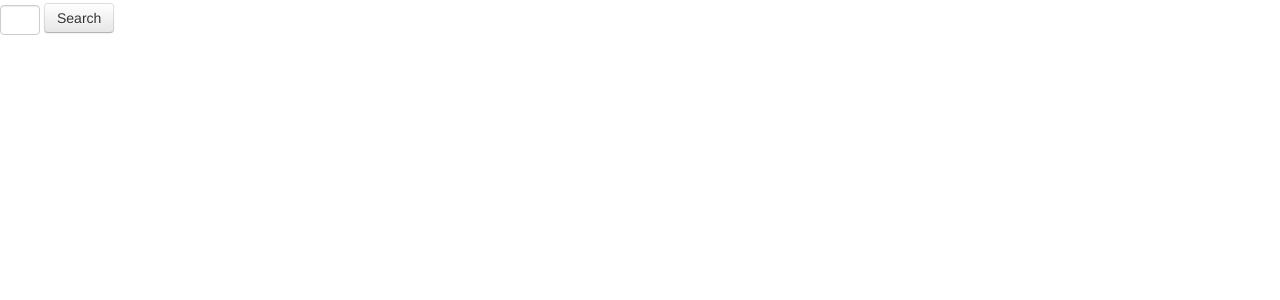
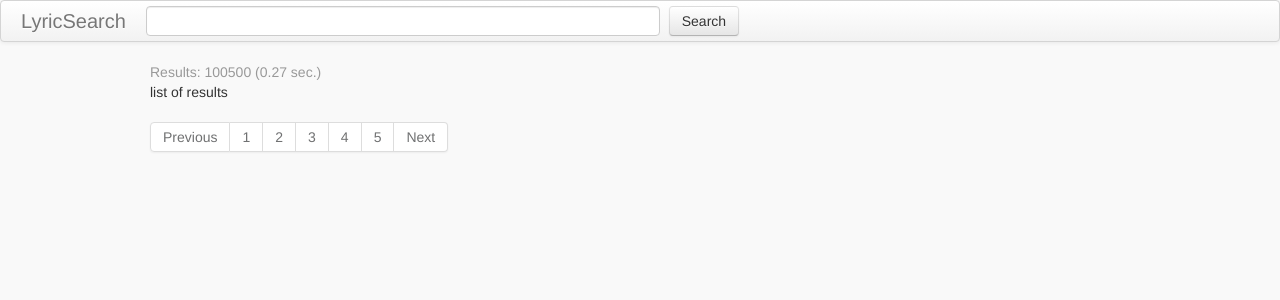
Before and after one commit to eanikolaev/lyrics, a Django app: page / in a window 1280 px wide. Before the commit the part shown is almost empty. Shown: the top 300 px of the page. Run offline with Django 3.2, Linux system fonts and the light colour scheme.

Commit message:
added search bar, pagination

```diff
--- a/lyrics/templates/index.html
+++ b/lyrics/templates/index.html
@@ -1,35 +1,45 @@
+{% extends "base.html" %}
 {% load i18n staticfiles %}
-<!DOCTYPE html>
-<html lang="ru">
-    <head>
-        <meta content="text/html" charset="utf-8">
-        <title>{% trans "LyricSearch" %}</title>
-        <link rel="stylesheet" type="text/css" href="{% static 'css/bootstrap.min.css' %}">
-        {% block extrahead %} {% endblock %}
-    </head>
 
-    <body>
+{% block content %}
+
+    <div class="navbar">
+        <div class="navbar-inner">
+            <div class="container">
+                <a class="brand">{% trans "LyricSearch" %}</a>
+                <div class="nav-collapse collapse">
+                    <form class="navbar-form">
+                        <input type="text" class="search_field">
+                        <button type="submit" class="btn">{% trans "Search" %}</button>
+                    </form>
+
+                </div>
+            </div> <!-- container -->
+        </div> <!-- navbar inner -->
+    </div> <!-- navbar -->
+
+    <div class="results">
         <div class="row-fluid">
-            <form class="navbar-form pull-left">
-                <input type="text" class="span2">
-                <button type="submit" class="btn">{% trans "Search" %}</button>
-            </form>
-        </div> <!-- searchbar row fluid -->
-
-        <div class="row-fluid">
+           <div class="result_text muted">{% trans "Results"%}: 100500 (0.27 {% trans "sec" %}.)</div>
         </div> <!-- result count row fluid -->
 
         <div class="row-fluid">
-
+            list of results
         </div> <!-- results row fluid -->
 
         <div class="row-fluid">
+            <div class="pagination">
+	        <ul>
+  	            <li><a href="#">{% trans "Previous" %}</a></li>
+	            <li><a href="#">1</a></li>
+	            <li><a href="#">2</a></li>
+	            <li><a href="#">3</a></li>
+	            <li><a href="#">4</a></li>
+	            <li><a href="#">5</a></li>
+	            <li><a href="#">{% trans "Next" %}</a></li>
+	        </ul>
+	    </div>
+        </div> <!-- pagination row fluid -->
+    </div> <!-- results -->
 
-        </div> <!-- pagination row fluid -->
-
-	{% block scripts %}
-            <script src="{% static 'js/jquery.min.js'         %}"></script>
-            <script src="{% static 'js/bootstrap.min.js'      %}"></script>
-        {% endblock %}
-    </body>
-</html>
+{% endblock %}
```
